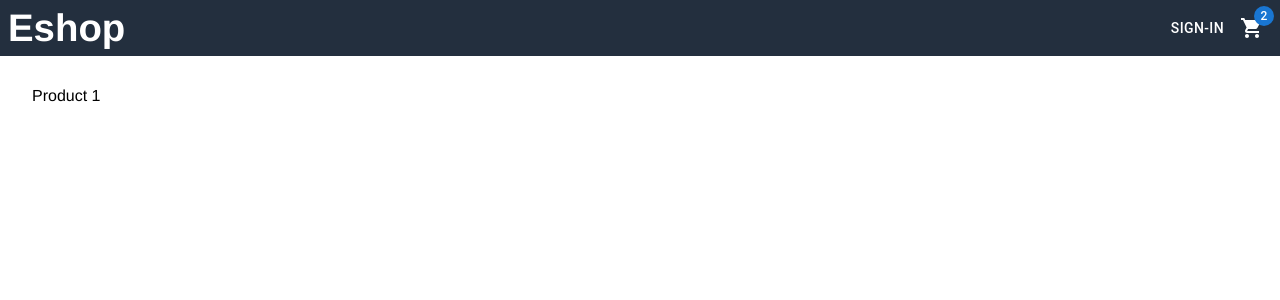
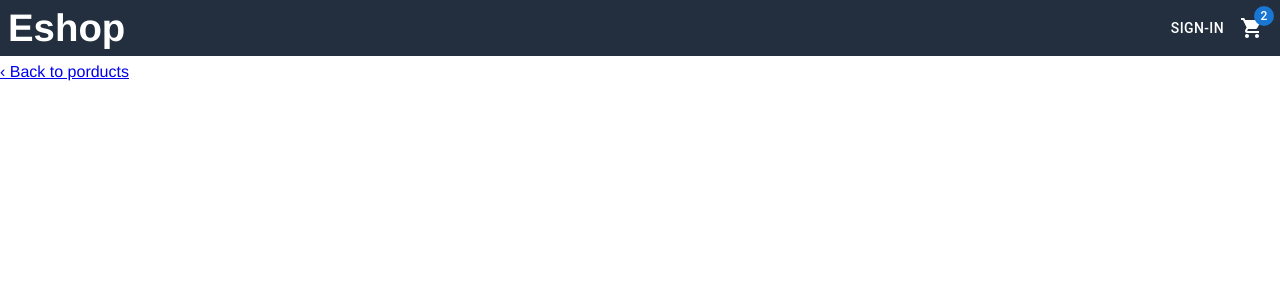
Before and after one commit to secret-star1202/Ecommerce-Frontend, a React (Vite) app: page /products/1 in a window 1280 px wide. Shown: the top 300 px of the page. Built offline with nearby package versions, Linux system fonts and the light colour scheme; no server answers; what yup-password would draw is missing.

Commit message:
feat: add getProductById api slice

```diff
--- a/src/api/apiSlice.tsx
+++ b/src/api/apiSlice.tsx
@@ -34,6 +34,9 @@ export const apiSlice = createApi({
     getProducts: builder.query<Product[], void>({
       query: () => "/products",
     }),
+    getProductById: builder.query<Product, string>({
+      query: (productId) => `/products/${productId}`,
+    }),
   }),
 });
 
@@ -43,4 +46,5 @@ export const {
   useCheckAuthenticatedQuery,
   useLogoutUserMutation,
   useGetProductsQuery,
+  useGetProductByIdQuery,
 } = apiSlice;
--- a/src/routes/Product/Product.tsx
+++ b/src/routes/Product/Product.tsx
@@ -1,9 +1,20 @@
 import { useParams } from "react-router-dom";
+import { useGetProductByIdQuery } from '../../api/apiSlice'
+import Box from "@mui/material/Box";
+import { Link, useParams } from "react-router-dom";
+import { useGetProductByIdQuery } from "../../api/apiSlice";
 
 const Product = () => {
-  const params = useParams();
-  console.log(params);
-  return <p>Product {params.id}</p>;
+  const { id } = useParams();
+  const productId = id || "";
+  const { data: product } = useGetProductByIdQuery(productId);
+  return (
+    <Box>
+      <Box marginTop={1}>
+        <Link to={"/products"}> ‹ Back to porducts</Link>
+      </Box>
+    </Box>
+  );
 };
 
 export default Product;
```
